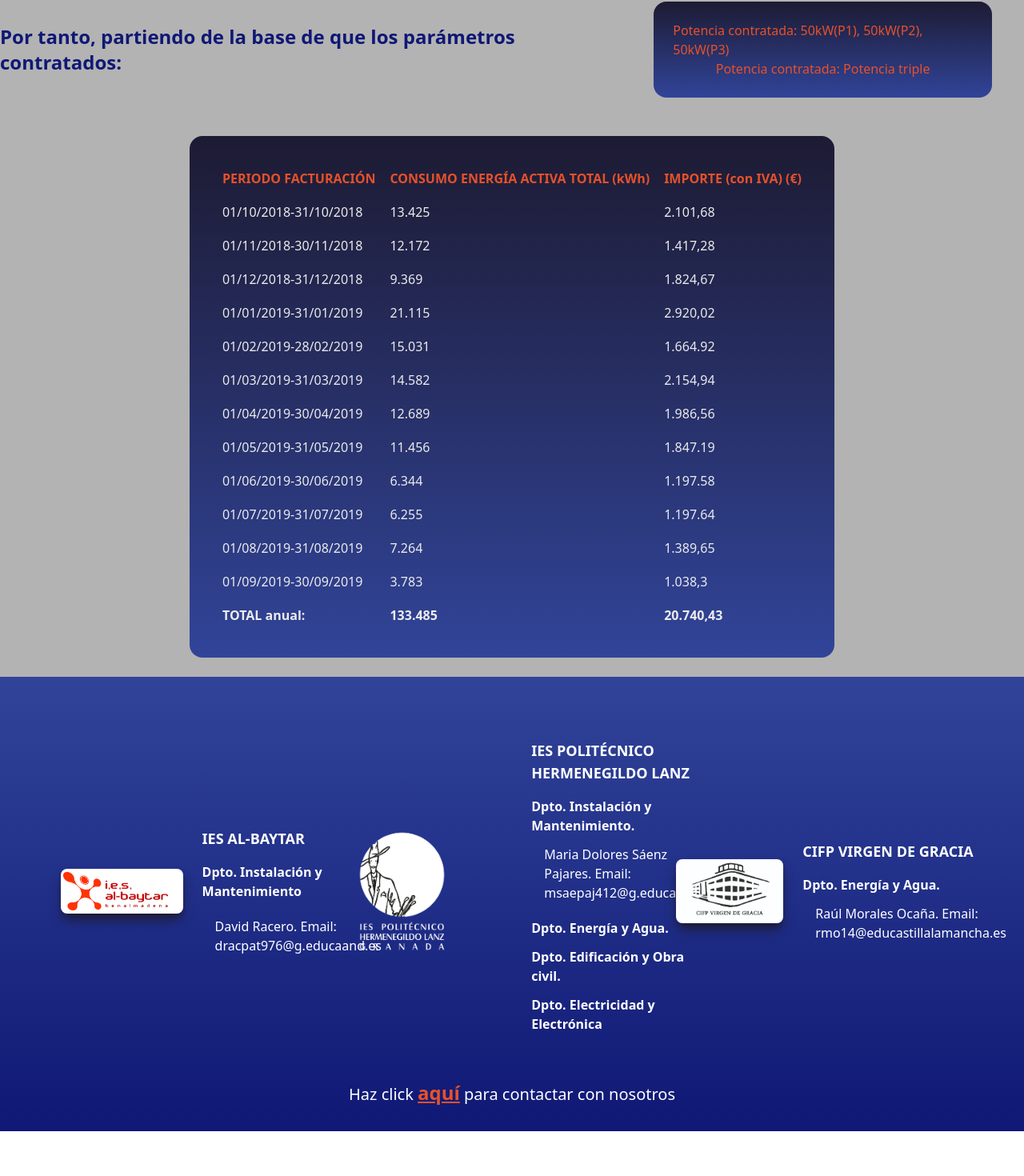
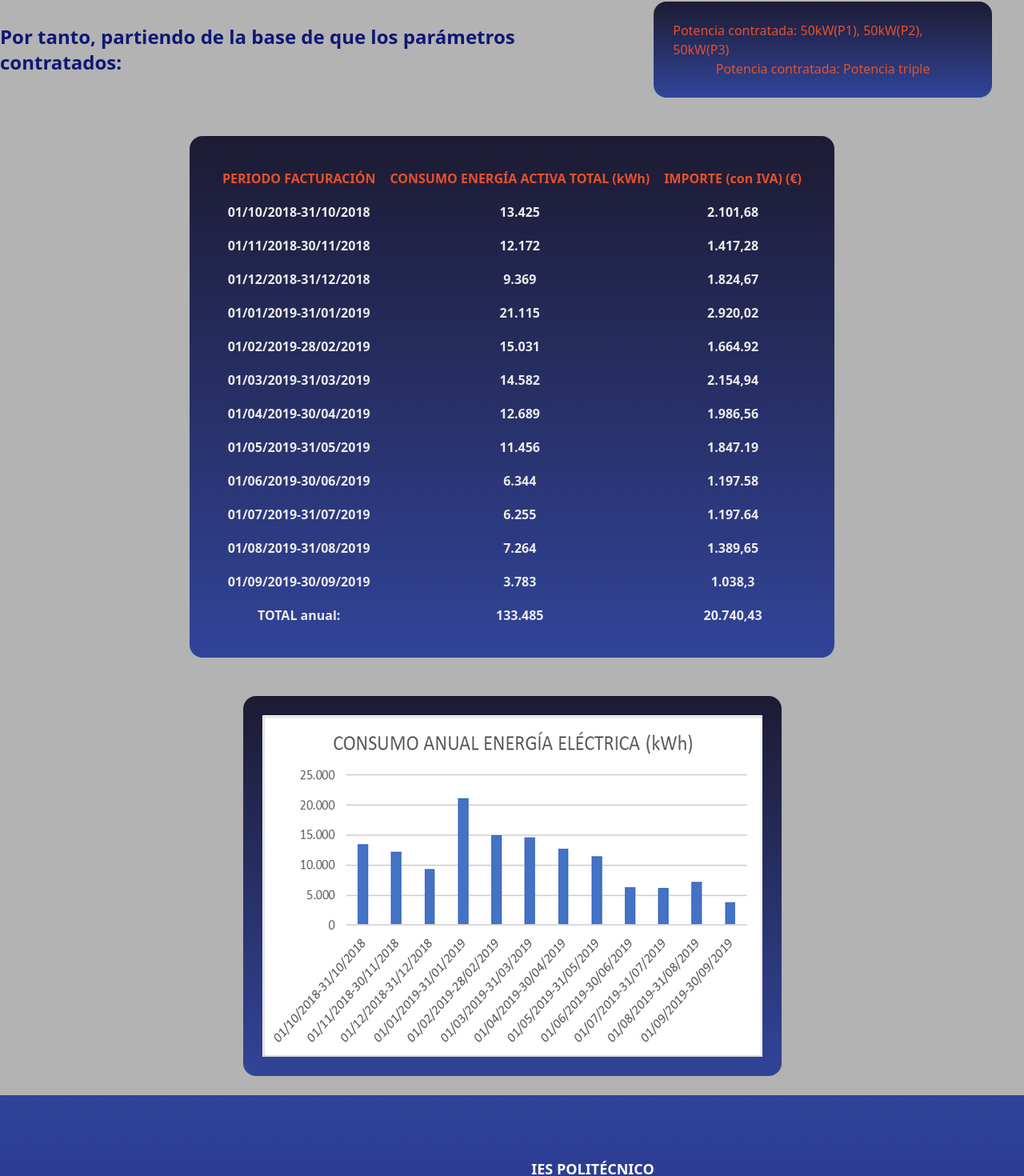
Before and after one commit to Sellsword9/dualiza, a React (Vite) app in the folder frontend/: page /resultados in a window 1280 px wide. Shown: the part 1698-3168 px from the top of the page at 80% size. Before the commit the page ends 3112 px from the top, so only its background shows below. Built offline with nearby package versions, Linux system fonts and the light colour scheme.

Commit message:
facturacion

```diff
--- a/frontend/src/pages/ResultadosPage.jsx
+++ b/frontend/src/pages/ResultadosPage.jsx
@@ -2,6 +2,7 @@ import React from 'react'
 import fotovoltaica from '../assets/resultados/fotovoltaica.png'
 import Resultado from '../components/Resultado'
 import consumohlanz from '../assets/resultados/consumohlanz.png'
+import factura from '../assets/resultados/facturacionhlanz.png'
 const ResultadosPage = () => {
   return (
     <div className='bg-gris-oscuro'>
@@ -23,7 +24,7 @@ const ResultadosPage = () => {
           </ul>
         </div>
         <div>
-          <table className='border-separate border-spacing-4 rounded-2xl m-6 p-6 bg-gradient-to-b mr-10 ml-10 from-azul-negro to-azul-semi-oscuro'>
+          <table className='border-separate border-spacing-4 rounded-2xl m-6 p-6 bg-gradient-to-b mr-10 ml-10 from-azul-negro to-azul-semi-oscuro text-center font-semibold'>
             <thead>
               <tr>
                 <th className='text-orange-custom'>PERIODO FACTURACIÓN</th>
@@ -100,6 +101,9 @@ const ResultadosPage = () => {
             </tbody>
           </table>
         </div>
+        <div>
+          <Resultado img={factura} />
+        </div>
       </div>
     </div>
   )
```
Also changed, not shown: frontend/src/assets/resultados/facturacionhlanz.png (added).
